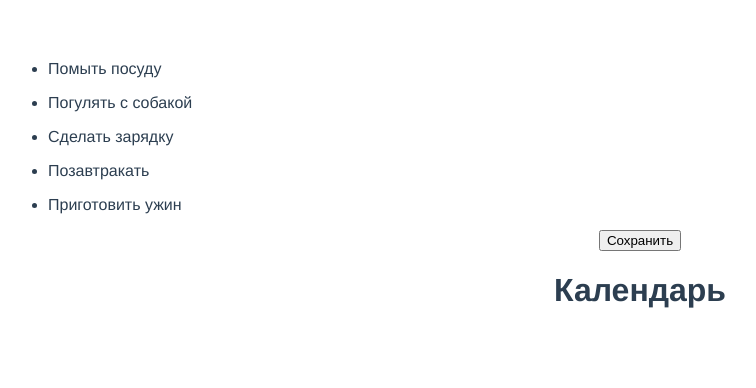
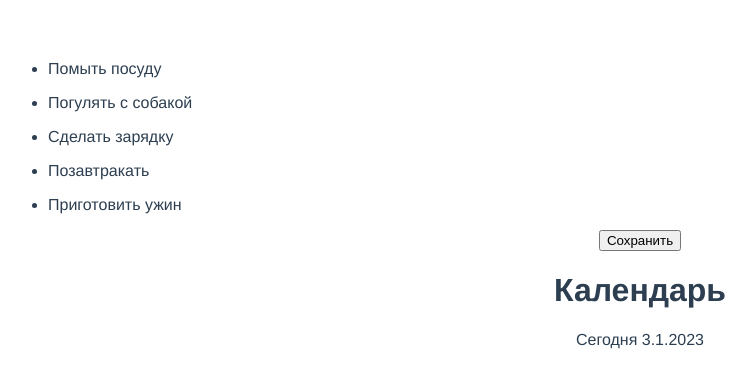
Before and after one commit to zer0b2/new-vue-app, a Vue app: page / in a window 1280 px wide. Shown: the top 388 px of the page, without its empty margins (0-756 px from the left). Built offline with nearby package versions, Linux system fonts and the light colour scheme.

Commit message:
add currDay() in CalendarComponent

```diff
--- a/package.json
+++ b/package.json
@@ -9,6 +9,7 @@
   },
   "dependencies": {
     "core-js": "^3.8.3",
+    "eslint-plugin-autofix": "^1.1.0",
     "vue": "^3.2.13"
   },
   "devDependencies": {
--- a/src/components/CalendarComponent.vue
+++ b/src/components/CalendarComponent.vue
@@ -1,11 +1,25 @@
 <template>
   <h1>Календарь</h1>
+  <p>Сегодня {{ currDay() }}</p>
 </template>
 
 <script>
 export default {
   name: "calendatComponent",
   data() {},
+  methods: {
+    currDay() {
+      const current = new Date();
+      const date =
+        current.getDay() +
+        1 +
+        "." +
+        (current.getMonth() + 1) +
+        "." +
+        current.getFullYear();
+      return date;
+    },
+  },
 };
 </script>
 <style></style>
```
Also changed, not shown: 1 other file (tests, documents, lock files or other folders).
